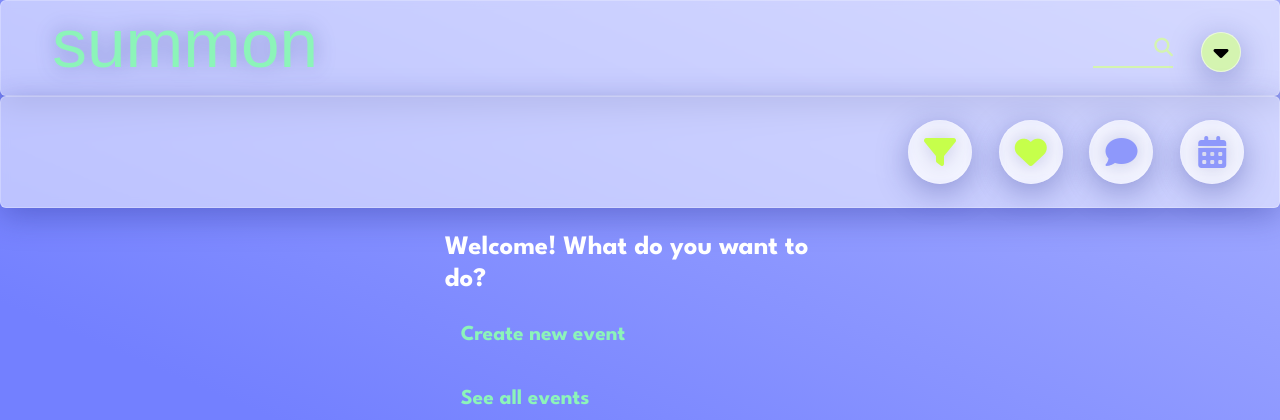
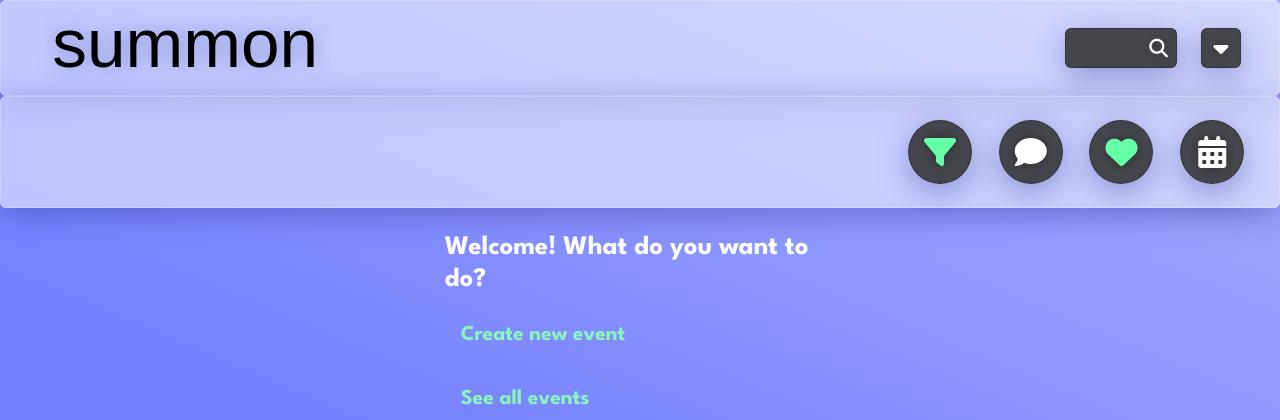
Before and after one commit to karinknutsson/summon, a Flask app: page / in a window 1280 px wide. Shown: the top 420 px of the page. Run offline with Flask 2, Linux system fonts and the light colour scheme; some libraries are stand-ins or nearby versions; some web fonts are replaced.

Commit message:
color switch

```diff
--- a/app.py
+++ b/app.py
@@ -20,6 +20,8 @@ csrf = CSRFProtect(app)
 
 from models import *
 from forms import EventForm, UserForm, LoginForm
+
+db.drop_all()
 
 migrate = Migrate(app, db)
 db.create_all()
--- a/static/styles/style.css
+++ b/static/styles/style.css
@@ -14,8 +14,15 @@ body {
   /*background: rgb(139, 127, 254);*/
   /*background: rgb(142, 152, 251);*/
 
+  /* HEATHER BLUE GRADIENT BACKGROUND */
   background: rgb(170,178,255);
   background: linear-gradient(203deg, rgba(170,178,255,1) 0%, rgba(115,128,255,1) 63%);
+
+  /* BLACK GRADIENT BACKGROUND
+  background: rgb(57,59,77);
+  background: linear-gradient(196deg, rgba(57,59,77,1) 0%, rgba(0,0,0,1) 63%);
+  */
+
   background-attachment: fixed;
   color: white;
   font-family: 'League Spartan', sans-serif;
@@ -24,11 +31,11 @@ body {
 h1 {
   font-family: 'Knewave', sans-serif;
   font-size: 52pt;
-  color: #8CF4B9;
+  /*color: #909bff;*/
   filter: drop-shadow(0 0 10px rgba(31, 38, 135, 0.37));
   /*color: rgb(243, 242, 254);*/
   /*color: rgb(142, 152, 251);*/
-  /*color: white;*/
+  color: black;
 }
 
 h2, h3, h4, h5, h6 {
@@ -125,16 +132,10 @@ img.card-img {
   display: flex;
   align-items: center;
   justify-content: space-between;
-  background: rgba(255, 255, 255, 0.5);
-  box-shadow: 0 8px 32px 0 rgba(31, 38, 135, 0.37);
-  backdrop-filter: blur(4px);
-  -webkit-backdrop-filter: blur(4px);
-  border-radius: 6px;
-  border: 1px solid rgba(255, 255, 255, 0.24);
   height: 96px;
 }
 
-@keyframes top-expand {
+@keyframes search-expand {
   from {
     height: 96px;
   }
@@ -144,29 +145,22 @@ img.card-img {
   }
 }
 
-.title-container, .search-gear-container {
+.title-container, .search-menu-container {
   flex: 10 0 auto;
 }
 
-.search-gear-container {
+.search-menu-container {
   display: flex;
-  align-items: flex-end;
+  align-items: center;
   justify-content: flex-end;
-  gap: 12px;
+  gap: 8px;
 }
 
 .menu-container {
   width: 40px;
   height: 40px;
-  border-radius: 40px;
-  background: #d4f4b0;
+  color: white;
   font-size: 18pt;
-  color: black;
-
-  box-shadow: 0 8px 32px 0 rgba(31, 38, 135, 0.37);
-  backdrop-filter: blur(4px);
-  -webkit-backdrop-filter: blur(4px);
-  border: 1px solid rgba(255, 255, 255, 0.5);
 }
 
 .title-container {
@@ -218,12 +212,6 @@ img.card-img {
   display: flex;
   align-items: center;
   justify-content: flex-end;
-  background: rgba(255, 255, 255, 0.5);
-  box-shadow: 0 8px 32px 0 rgba(31, 38, 135, 0.37);
-  backdrop-filter: blur(4px);
-  -webkit-backdrop-filter: blur(4px);
-  border-radius: 6px;
-  border: 1px solid rgba(255, 255, 255, 0.24);
 }
 
 .navbar-ul {
@@ -239,52 +227,51 @@ img.card-img {
   /*background: rgba(255, 255, 255, 0.7);*/
   /*background: #CFE5D8;*/
   /*border: 4px solid #D4F4B0;*/
-  color: rgb(142, 152, 251);
+  /*color: rgb(142, 152, 251);*/
+  color: white;
   display: inline-block;
   width: 64px;
   height: 64px;
   border-radius: 40px;
   font-family: sans-serif;
   font-size: 24pt;
-  background: rgba(255, 255, 255, 0.5);
+  /*background: rgba(255, 255, 255, 0.5);
   box-shadow: 0 8px 32px 0 rgba(31, 38, 135, 0.37);
   backdrop-filter: blur(4px);
   -webkit-backdrop-filter: blur(4px);
-  border: 1px solid rgba(255, 255, 255, 0.24);
+  border: 1px solid rgba(255, 255, 255, 0.24);*/
 }
 
 .navbar-li-active {
   margin: 8px;
   padding: 12px;
-  color: #c6ff4b;
+  /*color: #cdff94;*/
+  color: #65ffa8;
   display: inline-block;
   width: 64px;
   height: 64px;
   border-radius: 40px;
   font-family: sans-serif;
   font-size: 24pt;
-  background: rgba(255, 255, 255, 0.5);
-  box-shadow: 0 8px 32px 0 rgba(31, 38, 135, 0.37);
-  backdrop-filter: blur(4px);
-  -webkit-backdrop-filter: blur(4px);
-  border: 1px solid rgba(255, 255, 255, 0.24);
 }
 
 .navbar-search {
   margin-top: -6px;
-  width: 80px;
+  width: 112px;
   height: 40px;
   display: flex;
   align-items: center;
   justify-content:  flex-end;
-  border-bottom: 2px solid #d4f4b0;
+  /*border-bottom: 2px solid #bfff76;*/
   font-size: 14pt;
+  padding: 8px;
 }
 
 .navbar-search, .navbar-mini-btn {
   /*color: #412ab4;*/
   /*color: #78EFA8;*/
-  color: #d4f4b0;
+  /*color: #bfff76;*/
+  color: white;
   font-weight: 600;
   margin: 4px;
 }
@@ -352,7 +339,27 @@ img.card-img {
 }
 
 .fa-glass {
-  filter: drop-shadow(0 0 10px rgba(31, 38, 135, 0.24));
+  filter: drop-shadow(0 0 6px rgba(0, 0, 0, 0.4));
+}
+
+.white-glass {
+  background: rgba(255, 255, 255, 0.5);
+  box-shadow: 0 8px 32px 0 rgba(31, 38, 135, 0.37);
+  backdrop-filter: blur(4px);
+  -webkit-backdrop-filter: blur(4px);
+  border: 1px solid rgba(255, 255, 255, 0.24);
+}
+
+.black-glass {
+  background: rgba(0, 0, 0, 0.7);
+  box-shadow: 0 8px 32px 0 rgba(31, 38, 135, 0.37);
+  backdrop-filter: blur(4px);
+  -webkit-backdrop-filter: blur(4px);
+  border: 1px solid rgba(0, 0, 0, 0.24);
+}
+
+.border-radius {
+  border-radius: 6px;
 }
 
 #eventModal {
@@ -390,7 +397,7 @@ img.card-img {
   }
 
   .summon-navbar {
-    position: absolute;
+    position: fixed;
     bottom: 0;
     left: 0;
     z-index: 100;
--- a/templates/layout.html
+++ b/templates/layout.html
@@ -10,46 +10,46 @@
         <script src="https://kit.fontawesome.com/a8db7024c3.js" crossorigin="anonymous"></script>
     </head>
     <body>
-        <div class="top-container padding-32">
+        <div class="top-container white-glass border-radius padding-32">
             <div class="title-container">
                 <a href="{{ url_for('index') }}" class="title"><h1>&nbsp;summon</h1></a>
             </div>
             <!--<div class="new-container center-flex">
                 <a href="{{ url_for('new_event') }}" class="new"><i class="fa-solid fa-circle-plus"></i></a>
             </div>-->
-            <div class="search-gear-container">
+            <div class="search-menu-container">
                 <button id="searchButton" class="no-btn">
-                    <div class="navbar-search">
-                        <i class="fa-solid fa-magnifying-glass"></i>
+                    <div class="navbar-search black-glass border-radius">
+                        <i class="fa-solid fa-magnifying-glass fa-glass"></i>
                     </div>
                 </button>
 
                 <button class="no-btn">
-                    <div class="menu-container center-flex">
-                        <i class="fa-solid fa-caret-down"></i>
+                    <div class="menu-container black-glass border-radius center-flex">
+                        <i class="fa-solid fa-caret-down fa-glass"></i>
                     </div>
                 </button>
             </div>
         </div>
 
-        <div class="summon-navbar">
+        <div class="summon-navbar white-glass border-radius">
             <ul class="navbar-ul">
-                <li class="navbar-li-active">
+                <li class="navbar-li-active black-glass">
                     <div class="center-flex menu-item">
                         <i class="fa-solid fa-filter fa-glass"></i>
                     </div>
                 </li>
-                <li class="navbar-li-active">
+                <li class="navbar-li black-glass">
+                    <div class="center-flex menu-item">
+                        <i class="fa-solid fa-comment fa-glass"></i>
+                    </div>
+                </li>
+                <li class="navbar-li-active black-glass">
                     <div class="center-flex menu-item">
                         <i class="fa-solid fa-heart fa-glass"></i>
                     </div>
                 </li>
-                <li class="navbar-li">
-                    <div class="center-flex menu-item">
-                        <i class="fa-solid fa-comment fa-glass"></i>
-                    </div>
-                </li>
-                <li class="navbar-li">
+                <li class="navbar-li black-glass">
                     <div class="center-flex menu-item">
                         <i class="fa-solid fa-calendar-days fa-glass"></i>
                     </div>
```
Also changed, not shown: migrations/versions/ad0a9a2bf745_.py (added, +31 -0 lines), static/logo.png (added).
